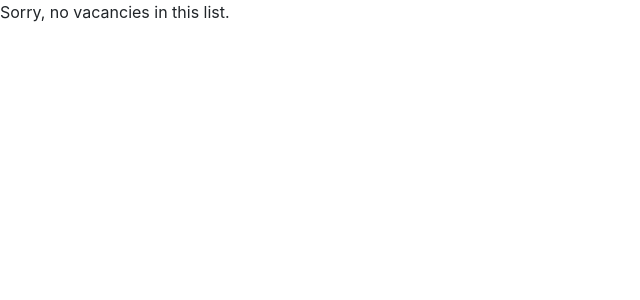
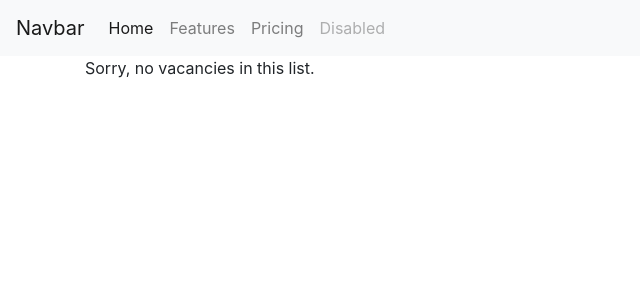
Before and after one commit to GithubHungry/scraping_service, a Django app: page /scraping/ in a window 1280 px wide. Shown: the top 300 px of the page, without its empty margins (0-640 px from the left). Run offline with Django 3.2, Linux system fonts and the light colour scheme; data that the repository does not hold is empty; some libraries are stand-ins or nearby versions.

Commit message:
add_bootstrap_(not_all)

```diff
--- a/templates/base.html
+++ b/templates/base.html
@@ -15,11 +15,34 @@
     </title>
   </head>
   <body>
+        <nav class="navbar navbar-expand-lg navbar-light bg-light">
+      <a class="navbar-brand" href="#">Navbar</a>
+      <button class="navbar-toggler" type="button" data-toggle="collapse" data-target="#navbarNav" aria-controls="navbarNav" aria-expanded="false" aria-label="Toggle navigation">
+        <span class="navbar-toggler-icon"></span>
+      </button>
+      <div class="collapse navbar-collapse" id="navbarNav">
+        <ul class="navbar-nav">
+          <li class="nav-item active">
+            <a class="nav-link" href="#">Home <span class="sr-only">(current)</span></a>
+          </li>
+          <li class="nav-item">
+            <a class="nav-link" href="#">Features</a>
+          </li>
+          <li class="nav-item">
+            <a class="nav-link" href="#">Pricing</a>
+          </li>
+          <li class="nav-item">
+            <a class="nav-link disabled" href="#" tabindex="-1" aria-disabled="true">Disabled</a>
+          </li>
+        </ul>
+      </div>
+    </nav>
+    <div class="container">
     {% block content %}
 
 
     {% endblock content %}
-
+    </div>
     <!-- Optional JavaScript -->
     <!-- jQuery first, then Popper.js, then Bootstrap JS -->
     <script src="https://code.jquery.com/jquery-3.5.1.slim.min.js" integrity="sha384-DfXdz2htPH0lsSSs5nCTpuj/zy4C+OGpamoFVy38MVBnE+IbbVYUew+OrCXaRkfj" crossorigin="anonymous"></script>
--- a/templates/scraping/index.html
+++ b/templates/scraping/index.html
@@ -6,8 +6,17 @@ Vacancies
 
 {% block content %}
     {% for vacancy in object_list %}
-        <p><a href="{{ vacancy.url }}">{{ vacancy.title }}</a></p>
-        <p>{{ vacancy.description }}</p>
+
+     <div class="card my-3">
+         <h5 class="card-header"><a href="{{ vacancy.url }}">{{ vacancy.title }}</a></h5>
+         <div class="card-body">
+            <h5 class="card-title">{{ vacancy.title }}</h5>
+            <p class="card-text"><p>{{ vacancy.description }}</p></p>
+             <p>{{ vacancy.city.name }} | {{ vacancy.language.name }}</p>
+             <p>{{ vacancy.timestamp |date:'D d M Y'}}</p>
+            <a href="{{ vacancy.url }}" class="btn btn-primary">Go to the site</a>
+        </div>
+    </div>
 
     {% empty %}
         <p>Sorry, no vacancies in this list.</p>
```
